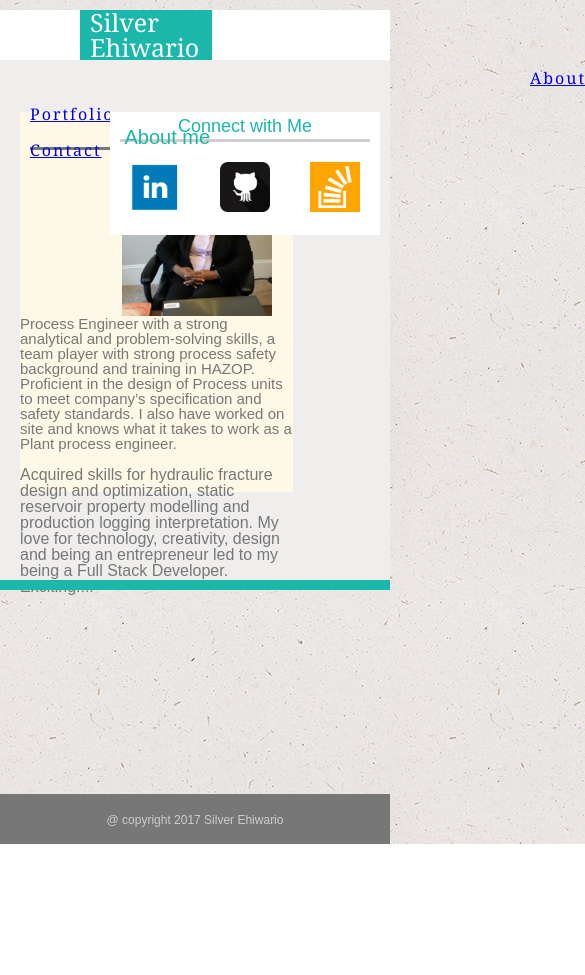
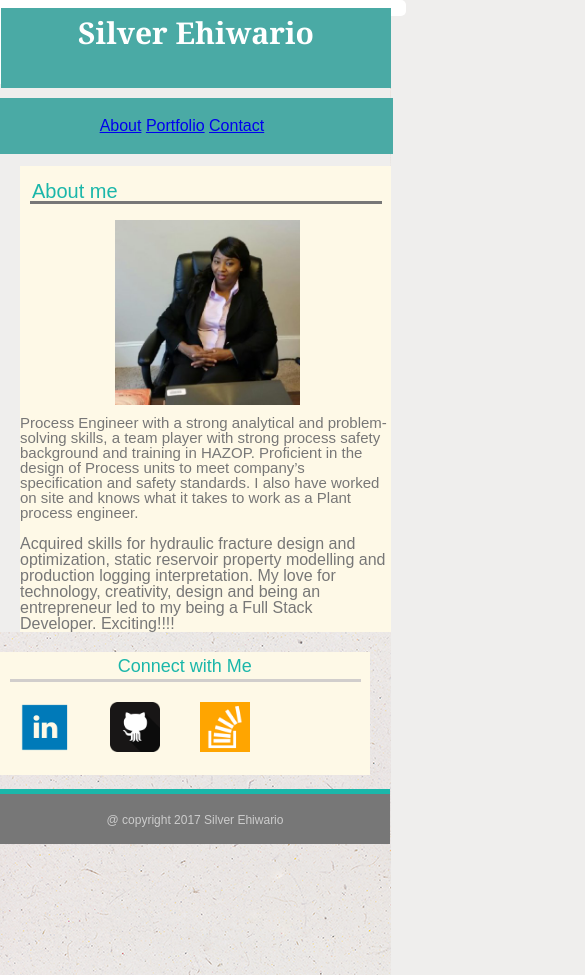
Before and after one commit to silverehiwario/Responsive-Portfolio, a plain HTML site: page index.html in a window 390 px wide. Shown: the whole page, 585 px wide, since content can reach past the window. Before the commit the page ends 844 px from the top, so only its background shows below. Drawn offline with Linux system fonts and the light colour scheme; files whose address does not match are found by name.

Commit message:
i made my basic portfolio responsive

```diff
--- a/assets/CSS/style.css
+++ b/assets/CSS/style.css
@@ -9,61 +9,72 @@
 
  }
 
- .brick{
+ header{
+
   background-color: #fff;
-  margin left:100px;
-  height: 50px;
-  margin-top:10px;
   width: 100%;
-  padding: 0px;
-  font-family: 'Georgia', Times, Times New Roman, serif;
+  height: 10%;
 
 
  }
- .brick ul{
+
+ #masthead{
+ position: fixed;
+  z-index: 99;
+  width: 100%;
+  /*margin: 0 0 30px;*/
+  color: #fff;
+  background: #fff;
+ }
+
+ .container{
+
+  width: 100%;
+  max-width: 960px;
+  clear: both;
+  margin: 0 auto;
+
+
+
+ }
+
+
+ nav{
+
+  float: right;
+  /*margin-top: 20px;*/
   padding: 20px;
 }
 
 
- #one{
+#logo {
+
     float: left;
-  background-color: #1bb7aa;
-  height: 50px;
-  padding-right: 5px;
-  margin-left: 80px;
-  padding-top: 0px;
-  padding-left: 10px;
+    width: 250px;
+    height: 56px;
+    font-family: Georgia, Times, "Times New Roman", serif;
+    font-size: 30px;
+    font-weight: 700;
+    line-height: 50px;
     color: #fff;
-  font-size: 25px;
+    text-align: center;
+    text-decoration: none;
+    background: #4aaaa5;
+    position: relative;
+    left: -150px;
+    margin-left: 20px;
+    margin-top: 0px;
+}
 
 
- }
-
- .brick li {
-  float: left;
-  color: #666666;
-  display: inline-block;
-  font-size: 16px;
-  font-weight: 100px;
-  letter-spacing: 2px;
-  margin: 10px;
-
-
- }
-
- #first{
-      padding-left: 800px;
-      text-decoration: none;
-
- }
 
  #yup{
   width: 100%;
-  margin-top: 0px;
+  margin-top: 20px;
   color: #efeeed;
-  height: 530px;
+  height: 565px;
   background-color: #efeeed;
-  margin-bottom: -10px;
+  margin-bottom: 0px;
 
 
  }
@@ -72,10 +83,10 @@ padding: 20px;
   #kilo {
     background-color: #fff;
   width: 960px;
-  margin-top: 0px;
+  margin-top: 60px;
   color: #777;
-  margin-left: 20px;
-  height: 380px;
+  margin-left: 40px;
+  height: 350px;
   margin-bottom: 0px;
 
 
@@ -86,7 +97,7 @@ padding: 20px;
     color: #777;
     background-color: #fff;
     width: 270px;
-    margin-top: -380px;
+    margin-top: -350px;
     margin-right: 10px;
 
 
@@ -143,13 +154,8 @@ padding: 20px;
     vertical-align: baseline;
   }
 
-  #look{
-    width: 100%;
-    height: 10px;
-    background-color: #1bb7aa;
-    position: relative;
-    bottom: 0px;
-  }
+
+
 
   .make{
     width: 50px;
@@ -163,9 +169,11 @@ padding: 20px;
     width: 100%;
     background-color: #777;
     height: 50px;
+    border-top: 5px solid #1bb7aa;
     position: absolute;
     bottom: 0;
     left: 0;
+
   }
 
   #mic1{
@@ -178,8 +186,8 @@ padding: 20px;
 
   #yeah{
   background-color: #fff;
-  width: 960px;
-  margin-top: 0px;
+  width: 976px;
+  margin-top: 60px;
   color: #777;
   margin-left: 20px;
   height: 395px;
@@ -261,7 +269,7 @@ padding: 20px;
 input[type=submit] {
     background-color: #1bb7aa;
     color: white;
-    padding: 3px 12px;
+    padding: 2px 12px;
     border: none;
     border-radius: 2px;
     cursor: pointer;
@@ -321,26 +329,19 @@ input[type=submit]:hover {
 
   background-color: #fff;
   width: 50%;
-  margin-top: 0px;
+  margin-top: 60px;
   color: #777;
   margin-left: 60px;
   height: 395px;
 }
-#thin2{
-width: 660px;
-margin-right: 10px;
-margin-left: 10px;
-height: 3px;
-background-color: #777;
 
-}
 .cloth3{
     float: right;
     color: #777;
     background-color: #fff;
     width: 270px;
-    margin-top:-170px;
-    margin-right: -320px;
+    margin-top:-395px;
+    margin-right: 250px;
     margin-left: 200px;
 }
 
@@ -435,63 +436,212 @@ background-color: #777;
   transform: translateY(4px);
 }
 
+#job{
+  background-color: #fff;
+}
+
 
 @media screen and (max-width: 980px)  {
 
-  .brick{
-    width: 100%;}
+ body{
+  background-color: #efeeed;
+  width: auto;
 
-  .home {
-   width: 50%;
 
  }
-  #one {
-    width: 30%;
+
+ #logo{
+  margin-left: 200px;
+  height:80px;
+ }
+
+  header {
+   width: 100%;
+   margin-bottom: 0px;
+   position: fixed;
+   }
+
+  #masthead{
+    position: fixed;
   }
 
   #yup {
     width: 100%;
+    margin-top:0px;
+    height:100%;
+
   }
 
   #kilo {
-    width:70%;
-    background-color: #FEF9E7;}
+    width:50%;
+    background-color: #FEF9E7;
+    margin-top: 100px;
+    height: 80%;
+    margin-right: 50px;
+  }
 
-  #only { width: 20%; }
 
-  #look {width: 100%;
-  }
-  #thin {
-    width: 95%;
+  .only {
+  width: 30%;
+  margin-top: -465px;
+  margin-right: 50px;
+  margin-bottom: 200px;
   }
 
    footer {
     width: 100%;
   }
 
-#first{
-  padding-left: 500px;
+ #thin{
+  width: 95%;
  }
 
  #lucky{
-  float: left;
-  margin-left: 10px;
+  width: 50%;
+  margin-left: 95px;
+  margin-bottom: 10px;
+ }
+
+ #ash{
+  margin-top: 10px;
+  font-size: 15px;
+  clear: left;
+}
+
+#yeah{
+  width: 50%;
+  margin-top: 100px;
+
+}
+
+
+
+#yeah3{
+background-color: #FEF9E7;
+margin-top: 100px;
+}
+
+.cloth3{
+  margin-left: 50px;
+}
+
+#job{
+  width: 95%;
+}
+
+.only3{
+  margin-right: 100px;
 }
 }
 
 
 
+
+
+
+
+
 @media screen  and (max-width: 768px) {
+
+ #kilo {
+    width:95%;
+    background-color: #FEF9E7;
+    margin-top: 100px;
+    margin-right: 20px;
+    margin-left: 20px;
+    height: 50%;
+  }
+
+
+.only {
+  width: 95%;
+  margin-top: 20px;
+  margin-right: 20px;
+  background-color: #FEF9E7;
+  height: 50%;
+
+  }
+#okay{
+  width: 95%;
+}
+
+#logo{
+  height: 80px;
+}
+
+#only ul{
+  text-align: center;
+}
+
+#yeah3{
+  margin-top: 90px;
+  width:95%;
+  margin-left: 18px;
+  margin-right: 0px;
 
 
 }
 
-@media screen and (orientation:landscape) and (max-width: 640px) {
+.cloth3{
+  width: 95%;
+  margin-right: 300px;
+}
 
-.brick {
-  width: 100%;
+#yeah{
+  width: 95%;
+  margin-top: 100px;
+}
+
+
+.only3 {
+  width: 95%;
+  margin-top: 50px;
+  margin-right: 18px;
+}
+
+#job{
+  height: 198px;
+}
 }
 
 
 
+
+
+
+
+
+@media screen and (max-width: 640px) {
+
+
+#logo{
+  width: 100%;
+  margin-left: 143px;
 }
+
+nav{
+width: 98%;
+background: #4aaaa5;
+margin-top: 10px;
+text-align: center;
+margin-left: 5px;
+margin-right: 5px;
+
+}
+
+#kilo{
+margin-top: 150px;
+}
+
+ #yeah{
+  margin-top: 150px;
+ }
+
+#yeah3{
+margin-top: 150px;
+}
+
+
+
+
+}
--- a/index.html
+++ b/index.html
@@ -14,17 +14,16 @@
 <body>
 
     <!-- Header Section-->
-   <section class="brick">
-	   <h1 id="one">Silver Ehiwario</h1>
-
-	   <div class= "home">
-	   <ul>
- 	   <li id="first"><a href="#one" > About</a> </li>
- 	   <li id="second"><a href="portfolio.html"> Portfolio</a> </li>
- 	   <li id="third"><a href="contact.html" > Contact </a></li>
- 	   </ul>
- 	   </div>
- 	 </section>
+   <header id="masthead">
+    <div class="container">
+      <a id="logo">Silver Ehiwario</a>
+      <nav>
+        <a href="index.html">About</a>
+        <a href="portfolio.html">Portfolio</a>
+        <a href="contact.html">Contact</a>
+      </nav>
+    </div>
+   </header>
 
 
  <!--Main content Area-->
@@ -42,8 +41,8 @@
  		<p id="ash"> Process Engineer with a strong analytical and problem-solving skills, a team player with strong process safety background and training in HAZOP. Proficient in the design of Process units to meet company’s specification and safety standards. I also have worked on site and knows what it takes to work as a Plant process engineer.</p>
  		<br>
 
-        <p>Acquired skills for hydraulic fracture design and optimization, static reservoir property modelling and production logging interpretation.
-        My love for technology, creativity, design and being an entrepreneur led to my being a Full Stack Developer. Exciting!!!! </p>
+    <p>Acquired skills for hydraulic fracture design and optimization, static reservoir property modelling and production logging interpretation.
+    My love for technology, creativity, design and being an entrepreneur led to my being a Full Stack Developer. Exciting!!!! </p>
 
  	  </section>
 
@@ -65,9 +64,7 @@
  	  </section>
   </section>
 
-  <section id="look">
-   <!-- thin border line-->
-  </section>
+
 
 <!-- footer section-->
 
```
Also changed, not shown: contact.html (+12 -15 lines), portfolio.html (+12 -15 lines). Lines whose indentation alone changed are shown as unchanged.
